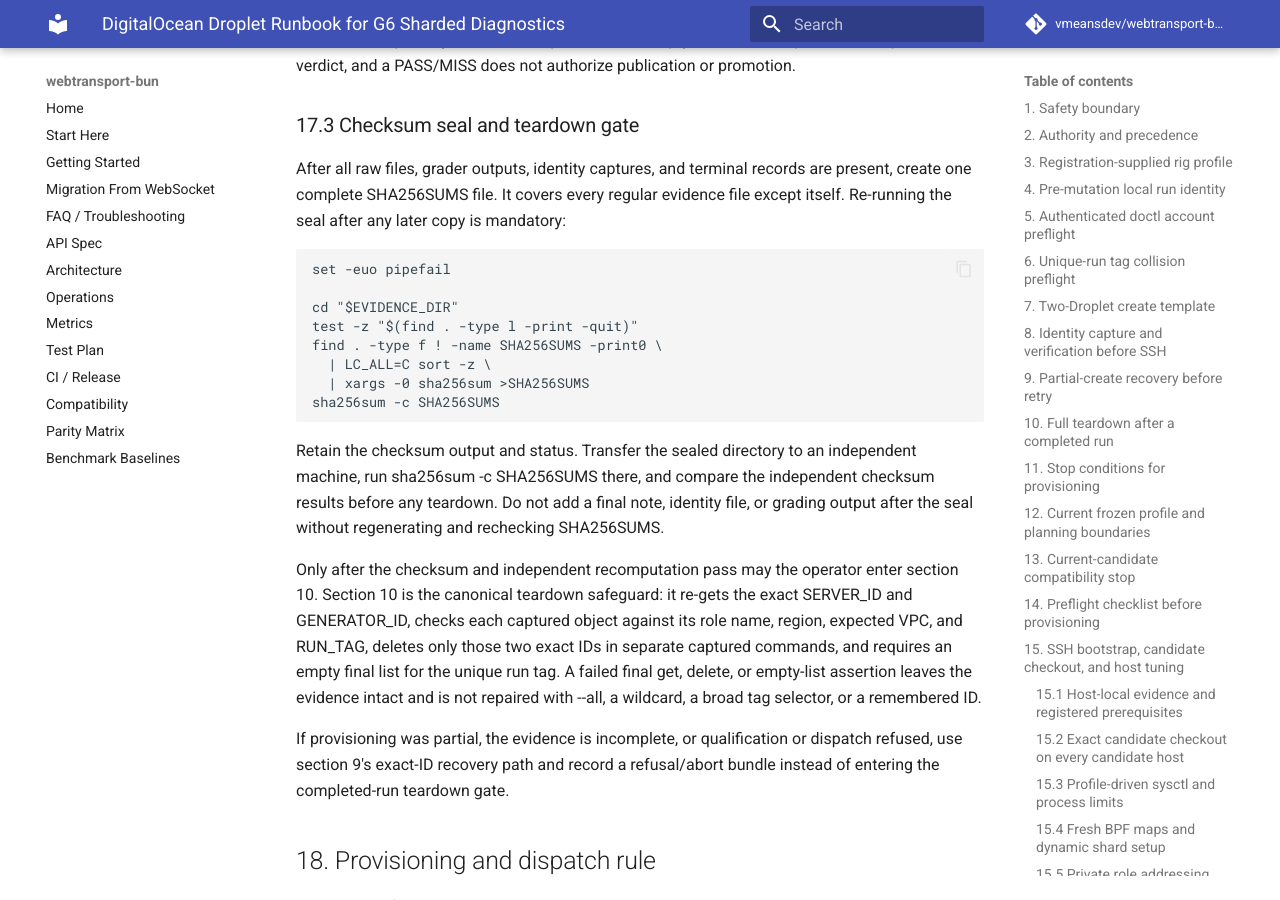
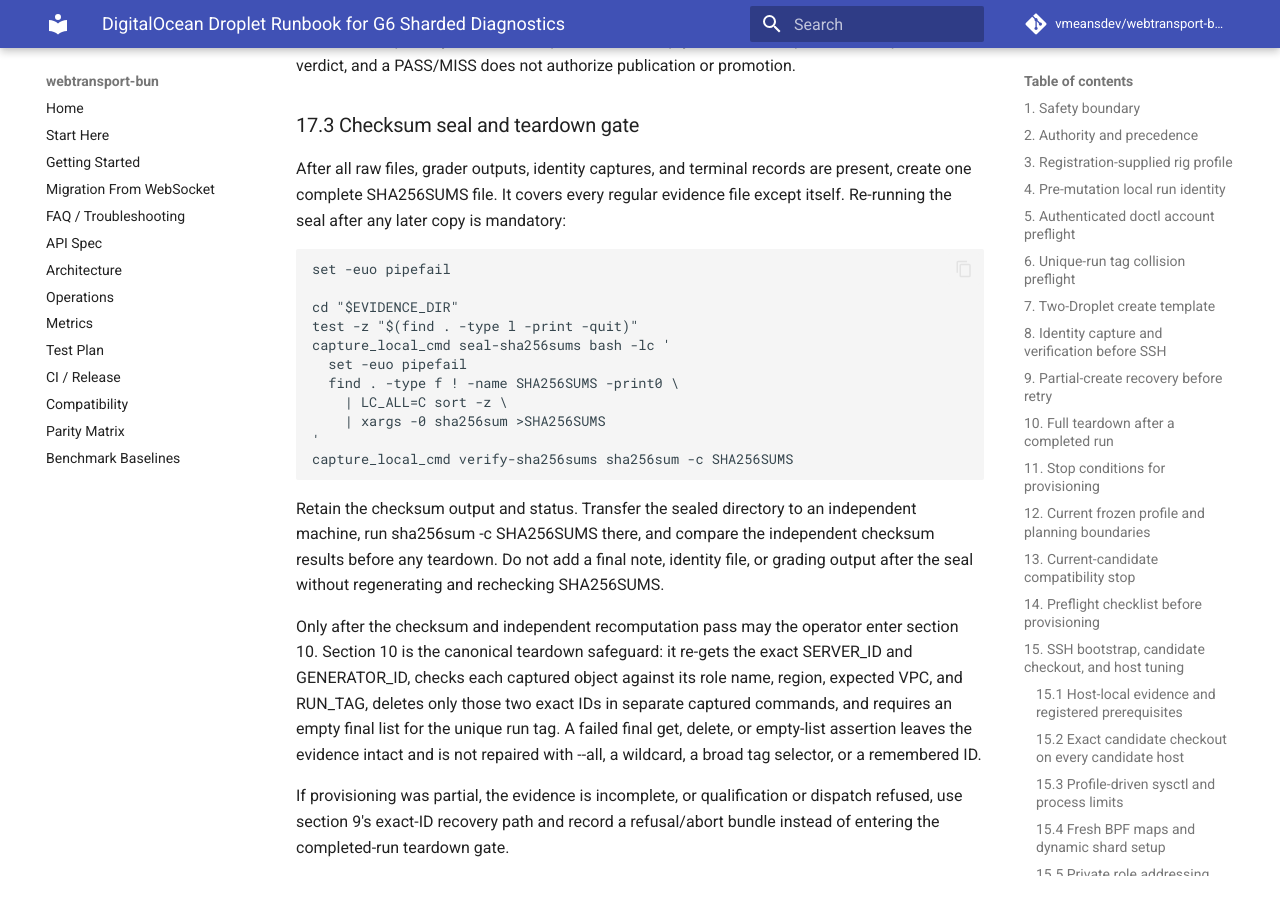
Before and after one commit to vmeansdev/webtransport-bun, an MkDocs documentation site: the page built from docs/research/DO_DROPLET_RUNBOOK.md, in a window 1280 px wide and 900 px high, scrolled down 46825 px. Built offline with MkDocs 1.6.1 and Material for MkDocs 9.7.7, drawn with Linux system fonts in a browser that asks for light colours; comment, search, counter and statistics services are not loaded.

Commit message:
Capture G6 checksum seal and verification outputs

```diff
--- a/docs/research/DO_DROPLET_RUNBOOK.md
+++ b/docs/research/DO_DROPLET_RUNBOOK.md
@@ -2335,10 +2335,13 @@ set -euo pipefail
 
 cd "$EVIDENCE_DIR"
 test -z "$(find . -type l -print -quit)"
-find . -type f ! -name SHA256SUMS -print0 \
-  | LC_ALL=C sort -z \
-  | xargs -0 sha256sum >SHA256SUMS
-sha256sum -c SHA256SUMS
+capture_local_cmd seal-sha256sums bash -lc '
+  set -euo pipefail
+  find . -type f ! -name SHA256SUMS -print0 \
+    | LC_ALL=C sort -z \
+    | xargs -0 sha256sum >SHA256SUMS
+'
+capture_local_cmd verify-sha256sums sha256sum -c SHA256SUMS
 ~~~
 
 Retain the checksum output and status. Transfer the sealed directory to an
```
